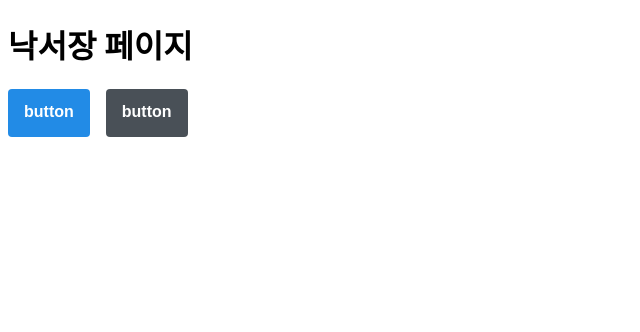
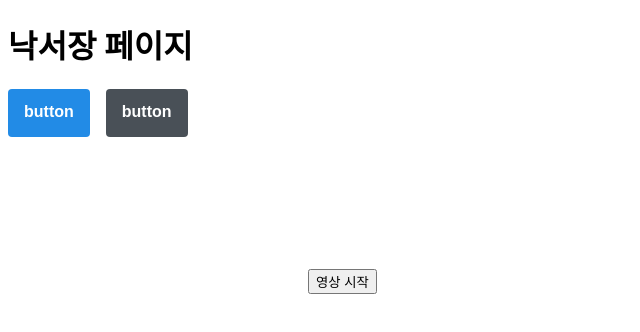
Before and after one commit to TUK-2023-Project/frontend, a React (Create React App) app: page / in a window 1280 px wide. Shown: the top 332 px of the page, without its empty margins (0-640 px from the left). Built offline with nearby package versions, Linux system fonts and the light colour scheme.

Commit message:
feat : 카메라로부터 영상을 읽어오는 컴포넌트 생성

```diff
--- /dev/null
+++ b/src/components/CameraDisplay.tsx
@@ -0,0 +1,28 @@
+/* eslint-disable @typescript-eslint/no-misused-promises */
+import React, { useRef } from "react";
+
+const CameraDisplay: React.FC = () => {
+  const videoRef = useRef<HTMLVideoElement>(null);
+
+  const handleClick = async () => {
+    try {
+      const stream = await navigator.mediaDevices.getUserMedia({
+        video: true,
+      });
+      if (videoRef.current != null) {
+        videoRef.current.srcObject = stream;
+      }
+    } catch (error) {
+      console.error(error);
+    }
+  };
+
+  return (
+    <div>
+      <video ref={videoRef} autoPlay />
+      <button onClick={handleClick}>영상 시작</button>
+    </div>
+  );
+};
+
+export default CameraDisplay;
--- a/src/pages/PlaygroudPage.tsx
+++ b/src/pages/PlaygroudPage.tsx
@@ -1,6 +1,7 @@
 import React from "react";
 import classNames from "classnames"; // 조건부로 css 클래스 넣어주는 라이브러리
 import "./PlaygroundPage.scss"; // scss 임포트
+import CameraDisplay from "../components/CameraDisplay";
 
 function PlaygroudPage() {
   return (
@@ -8,6 +9,7 @@ function PlaygroudPage() {
       <h1>낙서장 페이지</h1>
       <button className={classNames("Button", "blue")}>button</button>
       <button className={classNames("Button", "gray")}>button</button>
+      <CameraDisplay />
     </div>
   );
 }
```
